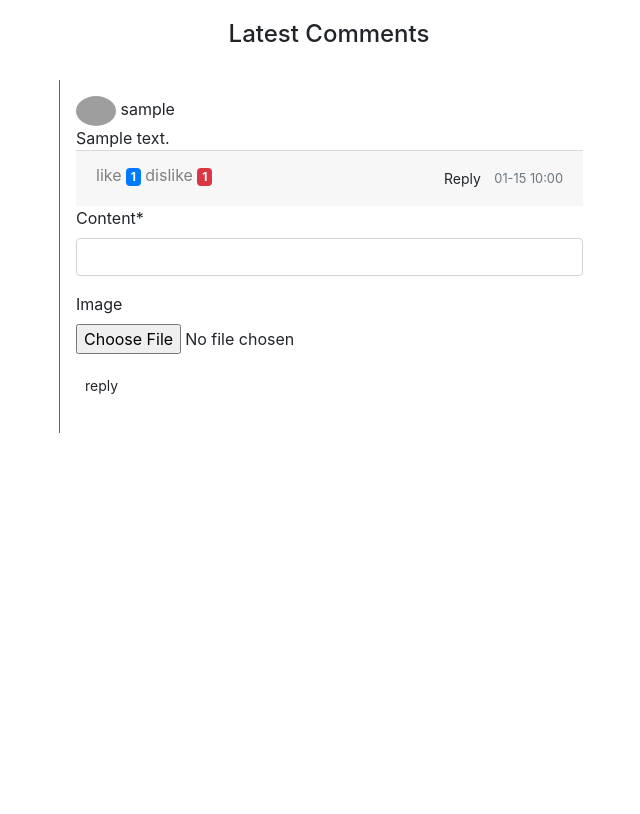
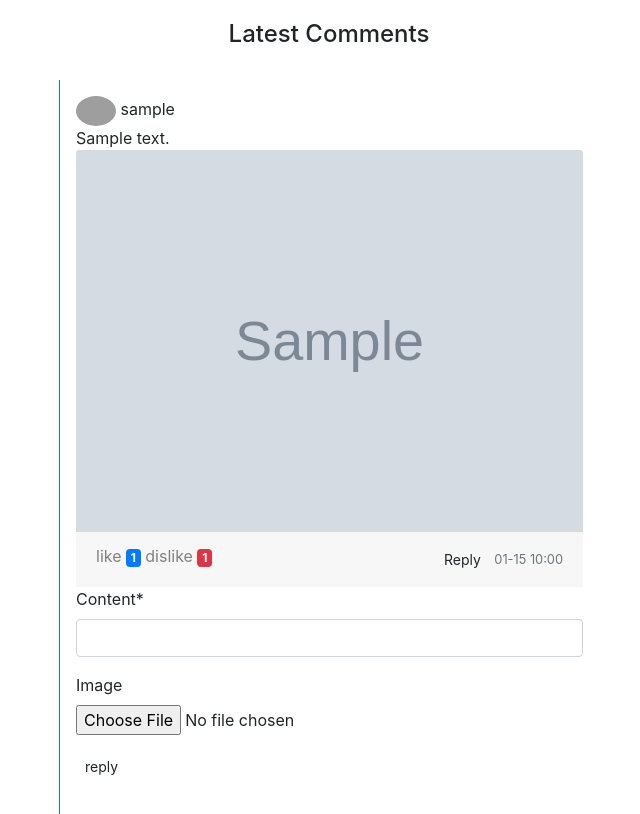
Before and after one commit to LaraDarine/lara-disqus, a Django app: page /discussions/1/ in a window 1280 px wide. Shown: the part 797-1611 px from the top of the page, without its empty margins (311-951 px from the left). Before the commit the page ends 1230 px from the top, so only its background shows below. Run offline with Django 3.2, Linux system fonts and the light colour scheme; tables that the repository leaves empty hold one stand-in row (values such as "Sample post"); grey boxes marked "Sample" are stand-in pictures; some libraries are stand-ins or nearby versions; grey boxes are pictures that could not be loaded.

Commit message:
Render comment image if exists :camera_flash:

```diff
--- a/templates/discussions/discussion-details.html
+++ b/templates/discussions/discussion-details.html
@@ -59,12 +59,19 @@
             <!-- Comment Section -->
             <div class="d-flex flex-wrap w-100">
                 <div class="comment-text p-3 w-100 border-left border-primary">
+                    <div>
                         <img src="https://res.cloudinary.com/dxfq3iotg/image/upload/v1574583336/AAA/4.jpg"
                             alt="{{ comment.author}}" style="width:40px" class="rounded-circle">
                         <span class="bold">{{ comment.author}}</span>
                         <span class="m-b-15 d-block">
                             {{ comment.content }}
                         </span>
+                    </div>
+                    <div>
+                        {% if comment.image %}
+                        <img src="{{ comment.image.url }}" class="card-img-top" alt="{{ comment.id }}">
+                        {% endif %}
+                    </div>
                     <div class="card-footer d-flex justify-content-between">
                         <div class="">
                             {% if current_user in comment.likes.all %}
```
Lines whose indentation alone changed are shown as unchanged.
